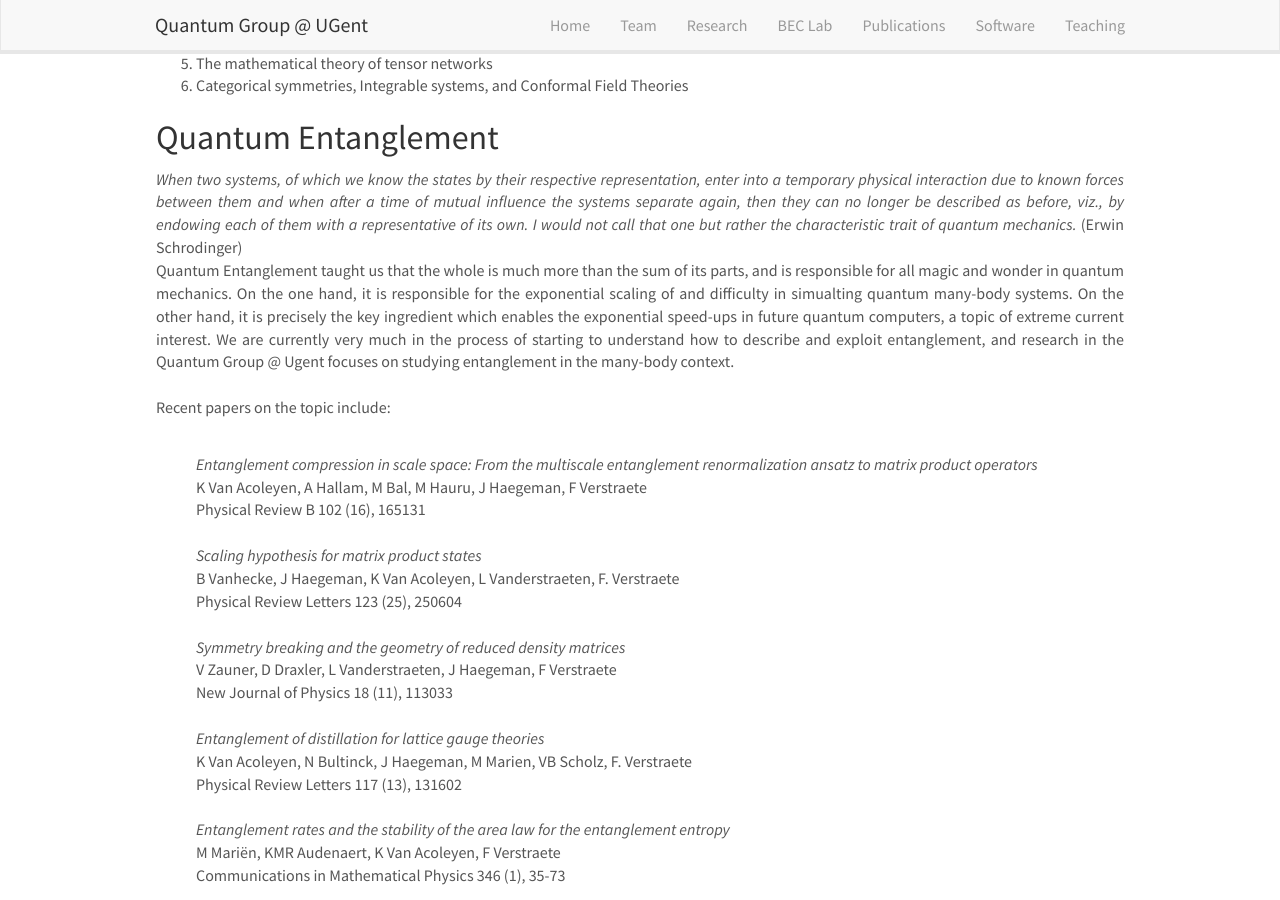
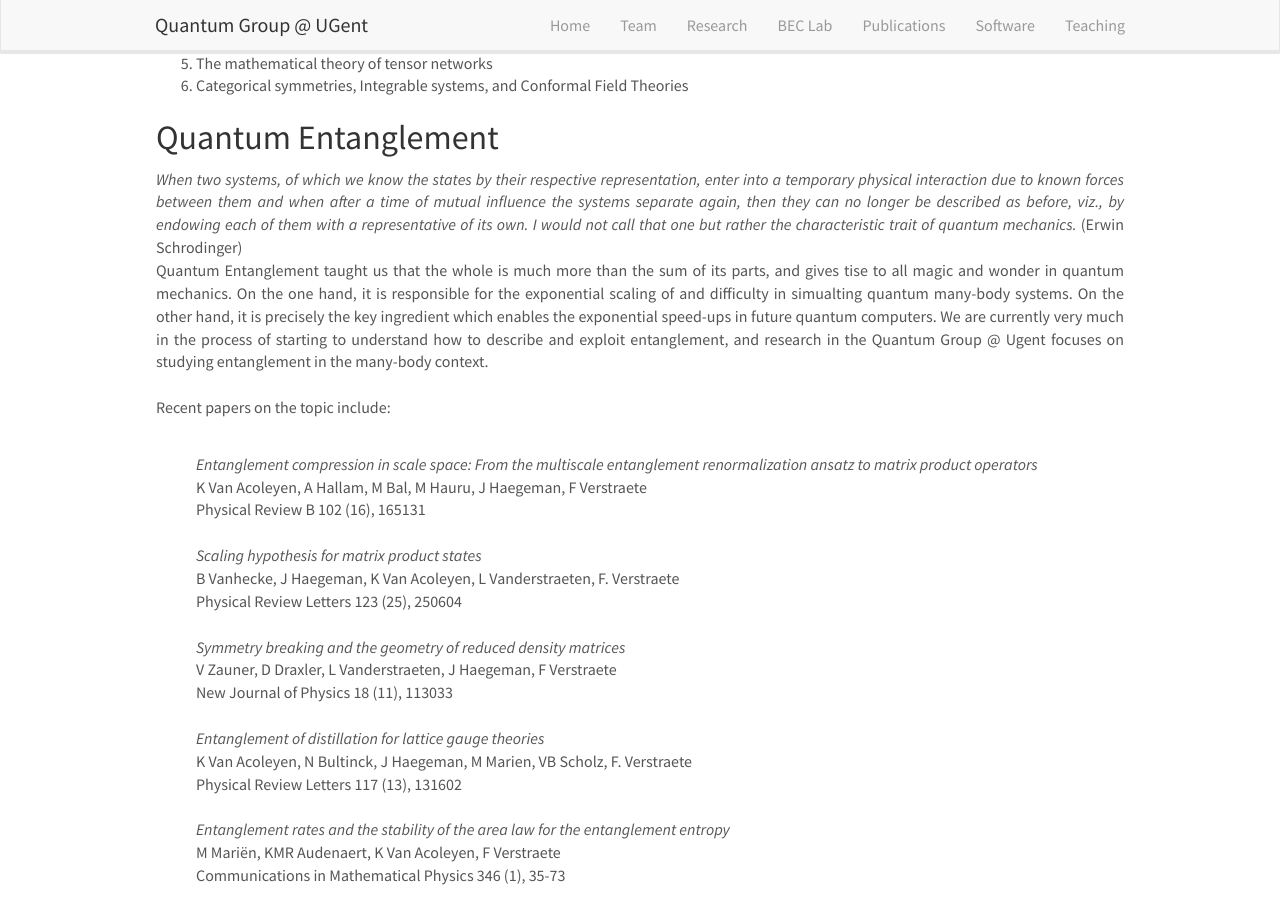
Before and after one commit to quantumghent/quantumghent.github.io, a Jekyll site: the page built from _pages/research.md, in a window 1280 px wide and 900 px high, scrolled down 1868 px. Built offline with Jekyll 4.4.1, drawn with Linux system fonts in a browser that asks for light colours; nearby versions of some CDN libraries.

Commit message:
Update research.md

```diff
--- a/_pages/research.md
+++ b/_pages/research.md
@@ -465,7 +465,7 @@ Our research in many-body physics focuses on <br>
 <i> When two systems, of which we know the states by their respective representation, enter into a temporary physical interaction due to known forces between them and when after a time of mutual influence the systems separate again, then they can no longer be described as before, viz., by endowing each of them with a representative of its own. I would not call that one but rather the characteristic trait of quantum mechanics. </i> (Erwin Schrodinger) <br>
 
 
-Quantum Entanglement taught us that the whole is much more than the sum of its parts, and is responsible for all magic and wonder in quantum mechanics. On the one hand, it is responsible for the exponential scaling of and difficulty in simualting quantum many-body systems. On the other hand, it is precisely the key ingredient which enables the exponential speed-ups in future quantum computers, a topic of extreme current interest. We are  currently very much in the process of starting to understand how to describe and exploit entanglement, and research in the Quantum Group @ Ugent focuses on studying entanglement in the many-body context. <br><br>
+Quantum Entanglement taught us that the whole is much more than the sum of its parts, and gives tise to all magic and wonder in quantum mechanics. On the one hand, it is responsible for the exponential scaling of and difficulty in simualting quantum many-body systems. On the other hand, it is precisely the key ingredient which enables the exponential speed-ups in future quantum computers. We are  currently very much in the process of starting to understand how to describe and exploit entanglement, and research in the Quantum Group @ Ugent focuses on studying entanglement in the many-body context. <br><br>
 
 Recent papers on the topic include:<br> <br>
 </p>
```
